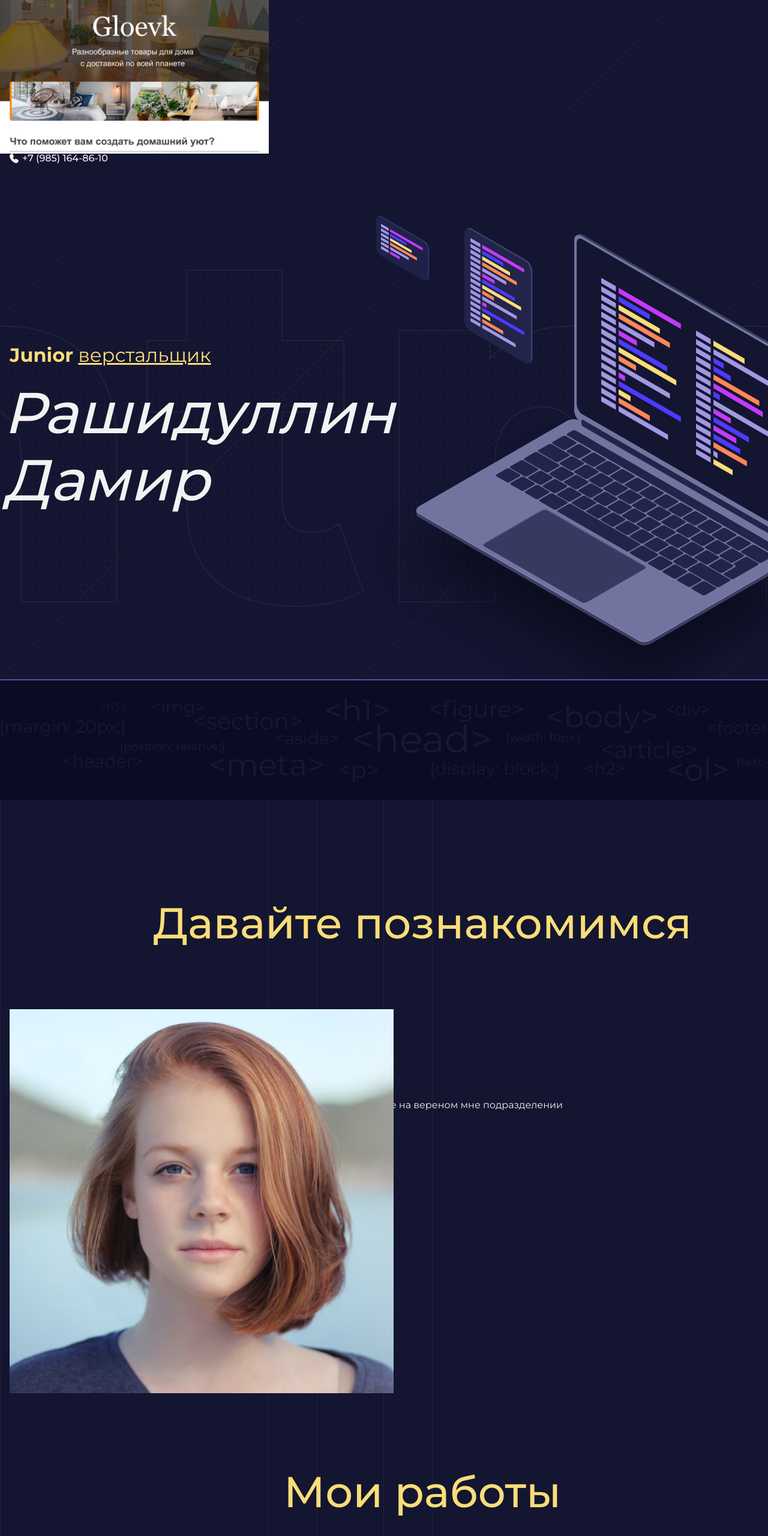
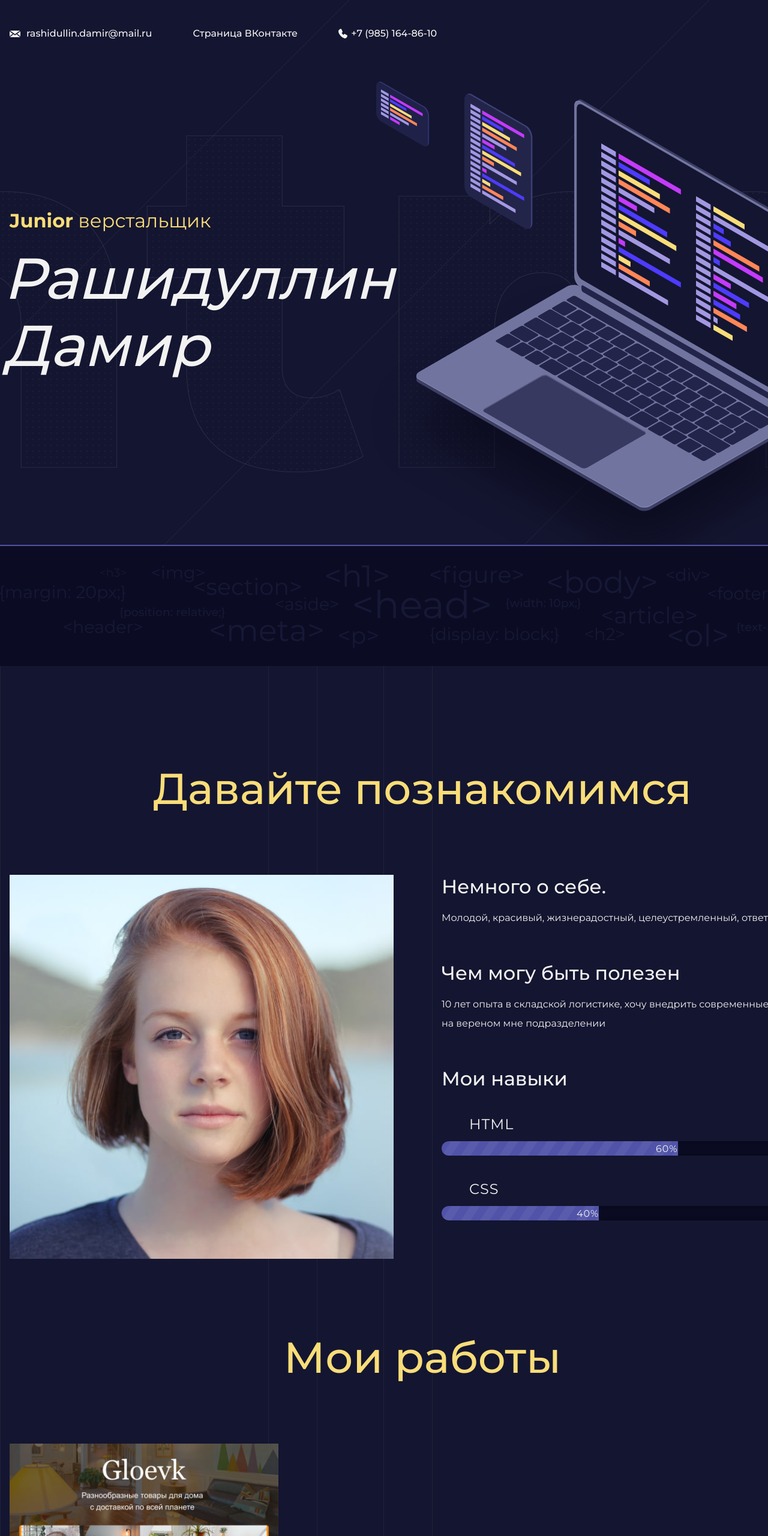
Before and after one commit to Imbirium/my-site, a plain HTML site: page index.html in a window 1280 px wide. Shown: the top 2560 px of the page at 60% size. Drawn offline with Linux system fonts and the light colour scheme.

Commit message:
Add files via upload

```diff
--- a/index.html
+++ b/index.html
@@ -10,16 +10,16 @@
   <body>
     <header class="page-header">
       <div class="container">
-        <p><b>По всем вопросам пишите:</b><br><a class="header-email" href="mailto:rashidullin.damir@mail.ru"><ins>rashidullin.damir@mail.ru</ins></a></p>
-        <p><b>Если не ответил в почте, попробуйте ВКонтакте:</b><br><a class="header-VK" href="https://vk.com/acids">Страница ВКонтакте</a></p>
-        <p><b>Только в экстенных случаях:</b><br><a class="header-phone" href="tel:+79851648610">+7 (985) 164-86-10</a></p>
+        <a class="header-email" href="mailto:rashidullin.damir@mail.ru">rashidullin.damir@mail.ru</a>
+        <a class="header-VK" href="https://vk.com/acids">Страница ВКонтакте</a>
+        <a class="header-phone" href="tel:+79851648610">+7 (985) 164-86-10</a>
       </div>
     </header>
 
     <section class="hero-image">
       <div class="container">
         <h1 class="heading"><i>Рашидуллин Дамир</i></h1>
-        <p><b>Junior</b> <ins>верстальщик</ins></p>
+        <p><b>Junior</b> верстальщик</p>
       </div>
     </section>
 
@@ -29,17 +29,34 @@
           <figure class="user-image">
             <img src="files/user.jpg" width="928" height="536" alt="Фото неопознанного Енота">
           </figure>
-        <h3>Немного о себе.</h3>
-        <p>Молодой, красивый, жизнерадостный, целеустремленный, ответвственный.</p>
-        <h3>Чем могу быть полезен</h3>
-        <p>10 лет опыта в складской логистике, хочу внедрить современные технологие на вереном мне подразделении</p>
+          <div>
+            <h3>Немного о себе.</h3>
+            <p>Молодой, красивый, жизнерадостный, целеустремленный, ответвственный.</p>
+          </div>
+          <div>
+            <h3>Чем могу быть полезен</h3>
+            <p>10 лет опыта в складской логистике, хочу внедрить современные технологие на вереном мне подразделении</p>
+          </div>
+
+          <div class="skills">
+            <h3>Мои навыки</h3>
+              <dl class="skills-list">
+                <dt class="skills-html">HTML</dt>
+                <dd class="level"><div style="width: 60%;">60%</div></dd>
+                <dt class="skills-css">CSS</dt>
+                <dd class="level"><div style="width: 40%;">40%</div></dd>
+              </dl>
+          </div>
+
+
+
       </div>
     </section>
 
     <section class="portfolio">
       <div class="container">
         <h2 class="subheading">Мои работы</h2>
-          <figure class="project-image">
+          <figure class='project-image'>
             <img src="files/project.jpg" alt="Сайт магазина товаров для дома">
           </figure>
         <h3>Магазин товаров для дома</h3>
--- a/style.css
+++ b/style.css
@@ -275,9 +275,6 @@ body {
 }
 
 .project-image {
-  position: absolute;
-  top: 0;
-  left: 0;
   margin: 0;
 }
 
@@ -292,7 +289,7 @@ body {
 }
 
 .button {
-  margin: 0;
+  margin-bottom: 60px;
   padding: 8px 24px;
   display: inline-block;
   vertical-align: baseline;
```
